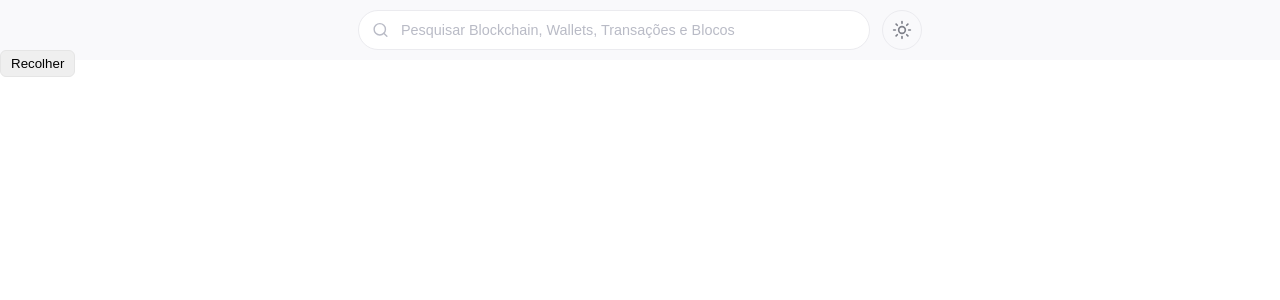
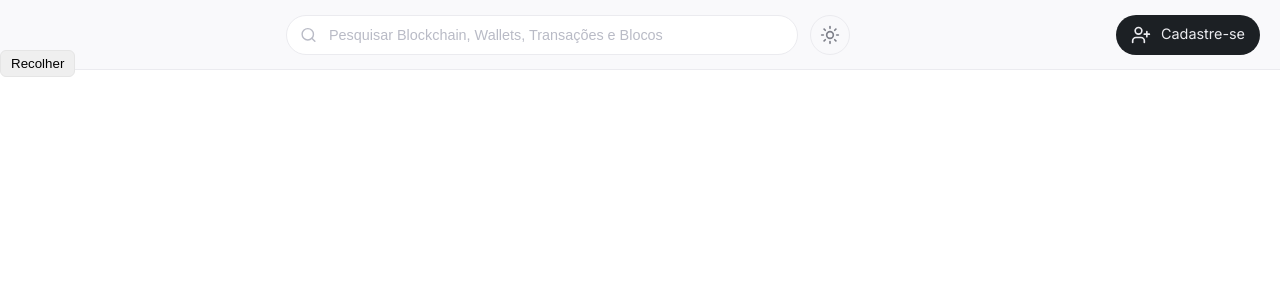
Before and after one commit to anthonyvii27/crypto-dash, a Next.js app: page / in a window 1280 px wide. Shown: the top 300 px of the page. Built offline with nearby package versions, Linux system fonts and the light colour scheme.

Commit message:
feat: signup button

```diff
--- /dev/null
+++ b/app/_components/Header/Components/SignUp/index.tsx
@@ -0,0 +1,12 @@
+import { ReactNode } from "react";
+import { UserPlus } from "lucide-react";
+import { Root } from "./styles";
+
+const SignUp = (): ReactNode => (
+    <Root>
+        <UserPlus size={20} color="#ebebef" />
+        Cadastre-se
+    </Root>
+);
+
+export { SignUp };
--- /dev/null
+++ b/app/_components/Header/Components/SignUp/styles.ts
@@ -0,0 +1,34 @@
+import styled, { css } from "styled-components";
+
+export const Root = styled.div`
+    ${({ theme }) => css`
+        width: max-content;
+        height: 40px;
+        border-radius: 999px;
+        padding: 0 15px;
+        display: flex;
+        align-items: center;
+        justify-content: center;
+        gap: 10px;
+
+        background: ${theme.colors.slate12};
+        color: ${theme.colors.slate4};
+
+        cursor: pointer;
+        transition: 0.2s ease-out;
+
+        font-size: 0.9rem;
+        font-weight: 400;
+
+        &:focus {
+            background: ${theme.colors.slate11};
+            color: ${theme.colors.slate1};
+        }
+
+        &:hover {
+            background: ${theme.colors.slate11};
+            color: ${theme.colors.slate1};
+            transition: 0.1s ease-in;
+        }
+    `}
+`;
--- a/app/_components/Header/index.tsx
+++ b/app/_components/Header/index.tsx
@@ -1,6 +1,7 @@
 import { ReactNode } from "react";
 
 import { ThemeToggle } from "@/app/_components/Header/Components/ThemeToggle";
+import { SignUp } from "@/app/_components/Header/Components/SignUp";
 import { Search } from "./Components/Search";
 import { Root, BrandContainer, SignUpContainer, ToolsContainer } from "./styles";
 
@@ -13,7 +14,9 @@ const Header = (): ReactNode => (
             <ThemeToggle />
         </ToolsContainer>
 
-        <SignUpContainer></SignUpContainer>
+        <SignUpContainer>
+            <SignUp />
+        </SignUpContainer>
     </Root>
 );
 
--- a/app/_components/Header/styles.ts
+++ b/app/_components/Header/styles.ts
@@ -4,8 +4,10 @@ import styled from "styled-components";
 
 export const Root = styled.header`
     width: 100%;
-    height: 60px;
+    height: 70px;
+    padding: 0 20px;
     background: ${({ theme }) => theme.colors.slate2};
+    border-bottom: 1px solid ${({ theme }) => theme.colors.slate4};
     grid-area: 1 / 1 / 2 / 3;
 
     display: flex;
```
